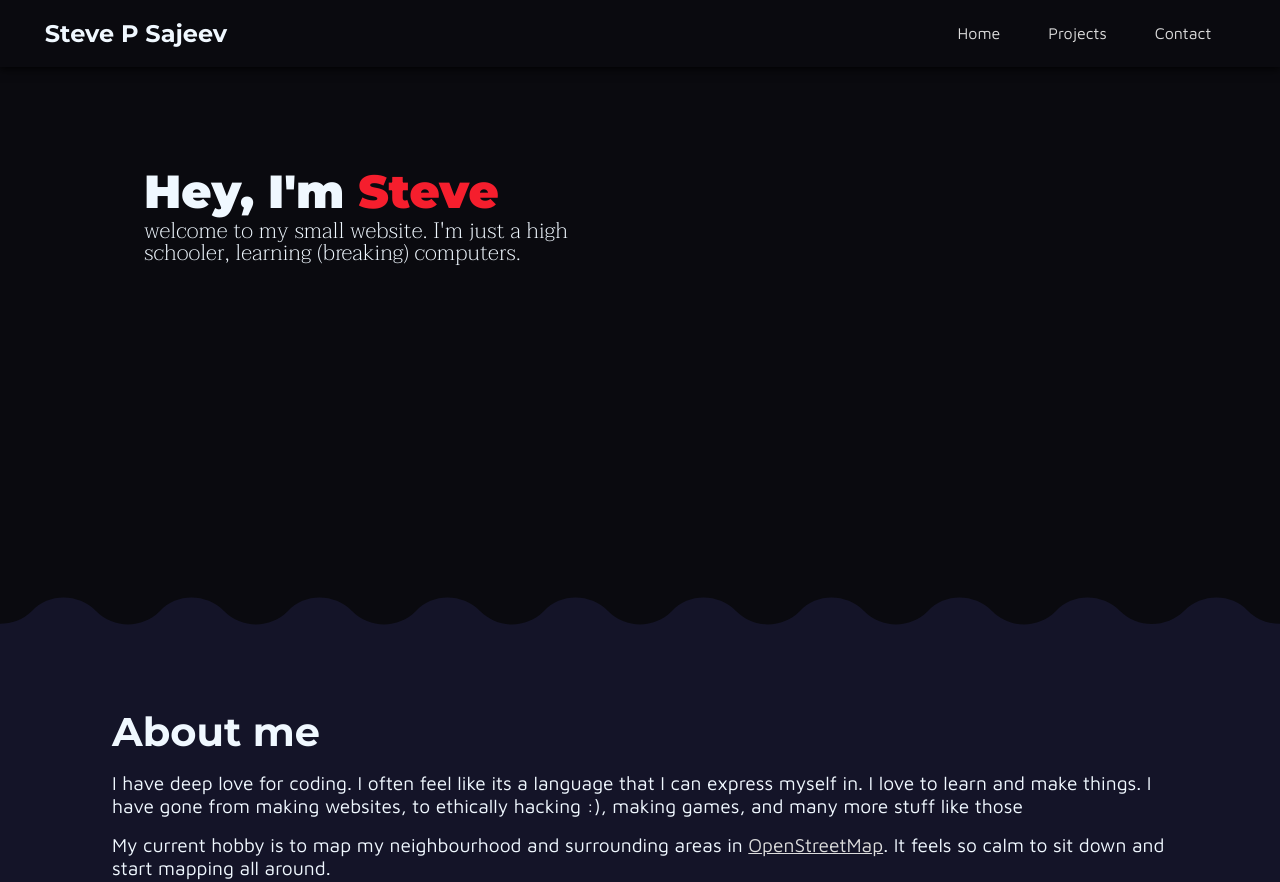
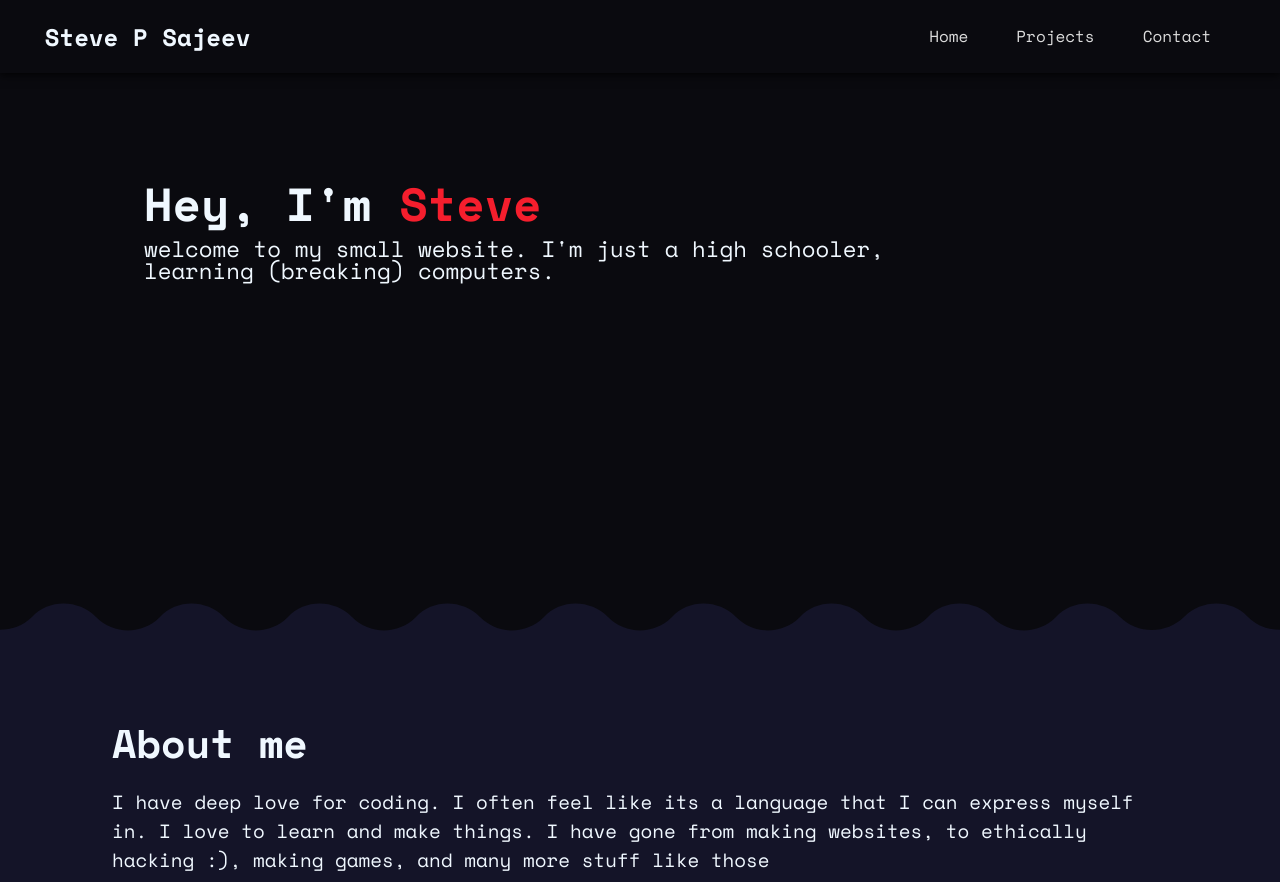
Before and after one commit to SteveSajeev/SteveSajeev, a plain HTML site: page index.htm in a window 1280 px wide. Shown: the top 882 px of the page. Drawn offline with nearby package versions, Linux system fonts and the light colour scheme.

Commit message:
updated font

```diff
--- a/index.htm
+++ b/index.htm
@@ -4,7 +4,6 @@
     <meta charset="UTF-8">
     <meta name="viewport" content="width=device-width, initial-scale=1.0">
     <title>Steve P Sajeev</title>
-    <link href="https://fonts.googleapis.com/css2?family=Noto+Sans:ital,wght@0,100..900;1,100..900&display=swap" rel="stylesheet">
     <link rel="stylesheet" href="./style.css" type="text/css">
 </head>
 <body>
--- a/style.css
+++ b/style.css
@@ -1,6 +1,4 @@
-@import url('https://fonts.googleapis.com/css2?family=Montserrat:ital,wght@0,100..900;1,100..900&display=swap');
-@import url('https://fonts.googleapis.com/css2?family=Taviraj:ital,wght@0,100;0,200;0,300;0,400;0,500;0,600;0,700;0,800;0,900;1,100;1,200;1,300;1,400;1,500;1,600;1,700;1,800;1,900&display=swap');
-@import url('https://fonts.googleapis.com/css2?family=Maven+Pro:wght@400..900&display=swap');
+@import url('https://fonts.googleapis.com/css2?family=Space+Mono:ital,wght@0,400;0,700;1,400;1,700&display=swap');
 
 html {
 	scroll-behavior: smooth;
@@ -11,7 +9,7 @@ html {
     box-sizing: border-box;
 }
 body {
-    font-family: 'Maven Pro';
+	font-family: 'Space Mono','';
     color: aliceblue;
     background-color: rgb(10,10,15);
     display: flex;
@@ -36,7 +34,6 @@ header {
 	box-shadow: 0 0 10px 1px black;
 }
 header h2 {
-	font-family: 'Montserrat';
 }
 nav ul {
     display: flex;
@@ -77,10 +74,9 @@ section {
 }
 #home div {
 	margin: 6em 0  0 2em;
-	max-width: 28em;
+	max-width: 48em;
 }
 #home h2 {
-	font-family: 'Montserrat';
 	font-size: 2.9em;
 	font-weight: 900;
 }
@@ -88,7 +84,6 @@ section {
 	color: rgb(245, 30,45);
 }
 #home p {
-	font-family: 'Taviraj';
 	font-size: 1.4em;
 	font-weight: 200;
 	line-height: 1em;
@@ -112,7 +107,6 @@ section {
 	padding-bottom: 8em;
 }
 #about h3 {
-	font-family: 'Montserrat';
 	font-size: 2.5em;
 	font-weight: 700;
 }
@@ -130,7 +124,7 @@ section {
 }
 
 #projects h3 {
-	font-family: 'Montserrat';
+
 	font-size: 2.5em;
 	font-weight: 700;
 }
@@ -148,11 +142,9 @@ section {
 }
 
 #projects .pitem h4 {
-	font-family: 'Montserrat';
 	font-size: 1.8em;
 }
 #projects .pitem p {
-	font-family: 'Maven Pro';
 	font-size: 1.2em;
 	margin-bottom: 1.3em;
 }
@@ -175,7 +167,6 @@ footer {
 	width: 100%;
 	border-top: 2px #5e5e5e dashed;
 	color: #dedede;
-	font-family: 'Taviraj';
 	font-size: 1.3em;
 	line-height: 1em;
 	padding: 2em 0;
```
